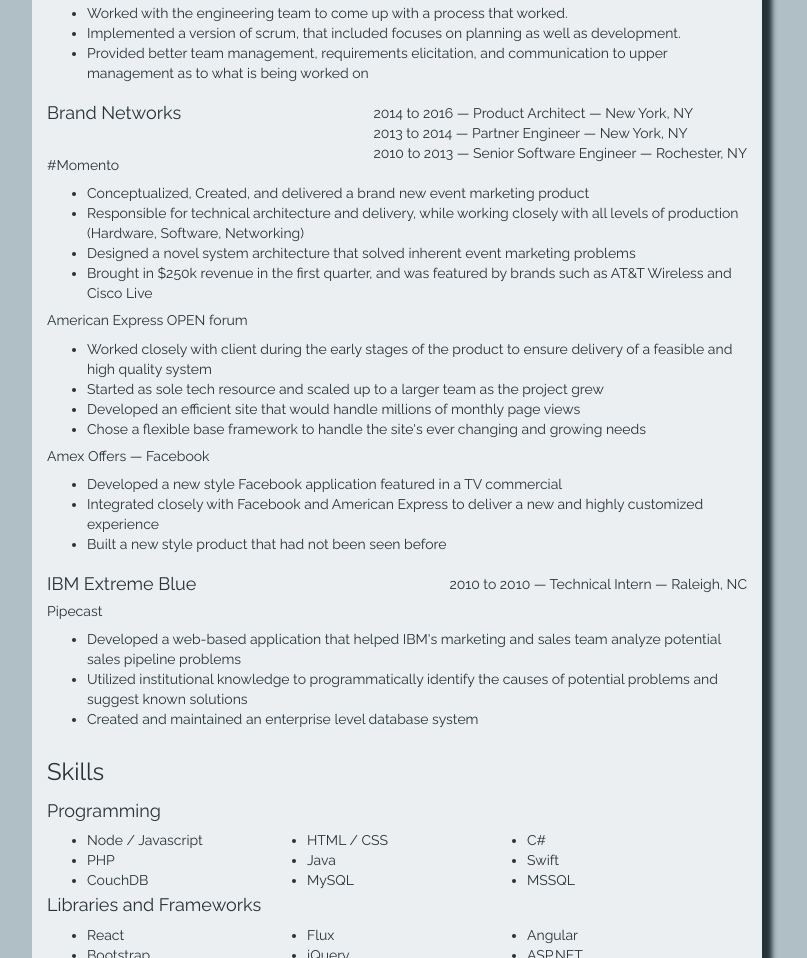
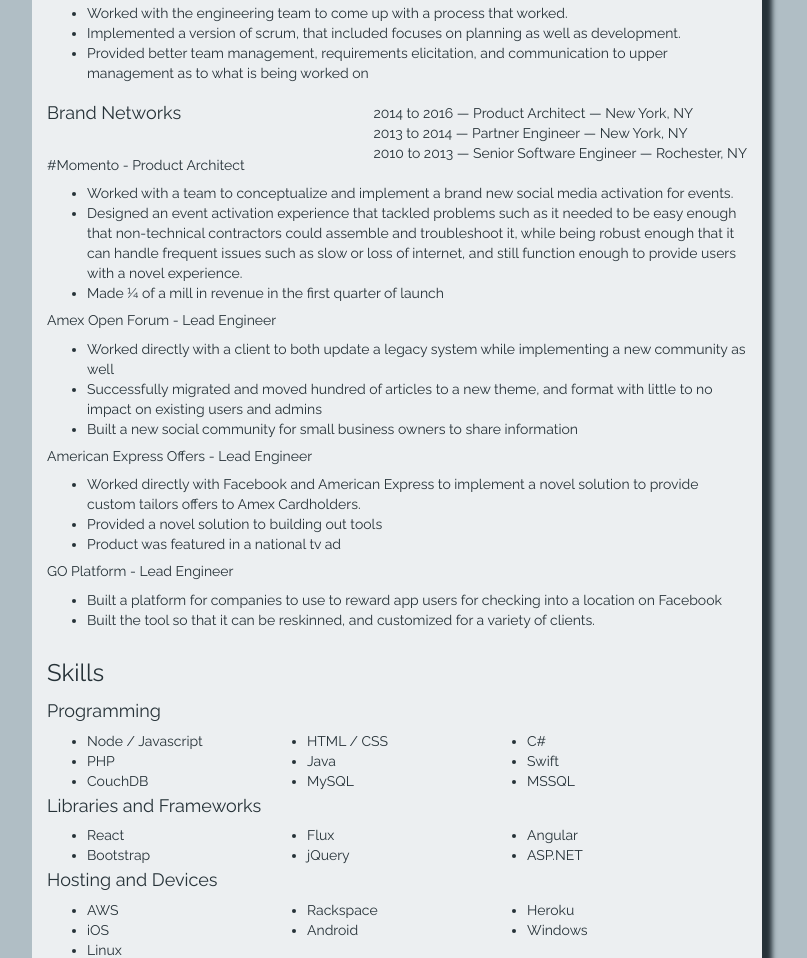
Before and after one commit to jtymann/Resume, a plain HTML site: page index.html in a window 1280 px wide. Shown: the part 1105-2063 px from the top of the page, without its empty margins (243-1050 px from the left). Drawn offline with Linux system fonts and the light colour scheme.

Commit message:
UpdatedCopy

```diff
--- a/index.html
+++ b/index.html
@@ -82,38 +82,28 @@
                         <br>2013 to 2014 &mdash; Partner Engineer &mdash; New York, NY
                         <br>2010 to 2013 &mdash; Senior Software Engineer &mdash; Rochester, NY</p>
                     <h4>Brand Networks</h4></div>
-                <h5>#Momento</h5>
+                <h5>#Momento - Product Architect</h5>
                 <ul>
-                    <li>Conceptualized, Created, and delivered a brand new event marketing product</li>
-                    <li>Responsible for technical architecture and delivery, while working closely with all levels of production (Hardware, Software, Networking)</li>
-                    <li>Designed a novel system architecture that solved inherent event marketing problems</li>
-                    <li>Brought in $250k revenue in the first quarter, and was featured by brands such as AT&amp;T Wireless and Cisco Live</li>
+                    <li>Worked with a team to conceptualize and implement a brand new social media activation for events.</li>
+                    <li>Designed an event activation experience that tackled problems such as it needed to be easy enough that non-technical contractors could assemble and troubleshoot it, while being robust enough that it can handle frequent issues such as slow or loss of internet, and still function enough to provide users with a novel experience. </li>
+                    <li>Made ¼ of a mill in revenue in the first quarter of launch</li>
                 </ul>
-                <h5>American Express OPEN forum</h5>
+                <h5>Amex Open Forum - Lead Engineer</h5>
                 <ul>
-                    <li>Worked closely with client during the early stages of the product to ensure delivery of a feasible and high quality system</li>
-                    <li>Started as sole tech resource and scaled up to a larger team as the project grew</li>
-                    <li>Developed an efficient site that would handle millions of monthly page views</li>
-                    <li>Chose a flexible base framework to handle the site's ever changing and growing needs</li>
+                    <li>Worked directly with a client to both update a legacy system while implementing a new community as well</li>
+                    <li>Successfully migrated and moved hundred of articles to a new theme, and format with little to no impact on existing users and admins</li>
+                    <li>Built a new social community for small business owners to share information</li>
                 </ul>
-                <h5>Amex Offers &mdash; Facebook</h5>
+                <h5>American Express Offers - Lead Engineer</h5>
                 <ul>
-                    <li>Developed a new style Facebook application featured in a TV commercial</li>
-                    <li>Integrated closely with Facebook and American Express to deliver a new and highly customized experience</li>
-                    <li>Built a new style product that had not been seen before</li>
+                    <li>Worked directly with Facebook and American Express to implement a novel solution to provide custom tailors offers to Amex Cardholders.</li>
+                    <li>Provided a novel solution to building out tools </li>
+                    <li>Product was featured in a national tv ad</li>
                 </ul>
-            </div>
-        </div>
-        <div class="row">
-            <div class="col-lg">
-                <div>
-                    <p class="pull-right">2010 to 2010 &mdash; Technical Intern &mdash; Raleigh, NC</p>
-                    <h4>IBM Extreme Blue</h4></div>
-                <h5>Pipecast</h5>
+                <h5>GO Platform - Lead Engineer</h5>
                 <ul>
-                    <li>Developed a web-based application that helped IBM's marketing and sales team analyze potential sales pipeline problems</li>
-                    <li>Utilized institutional knowledge to programmatically identify the causes of potential problems and suggest known solutions</li>
-                    <li>Created and maintained an enterprise level database system</li>
+                    <li>Built a platform for companies to use to reward app users for checking into a location on Facebook</li>
+                    <li>Built the tool so that it can be reskinned, and customized for a variety of clients.</li>
                 </ul>
             </div>
         </div>
```
